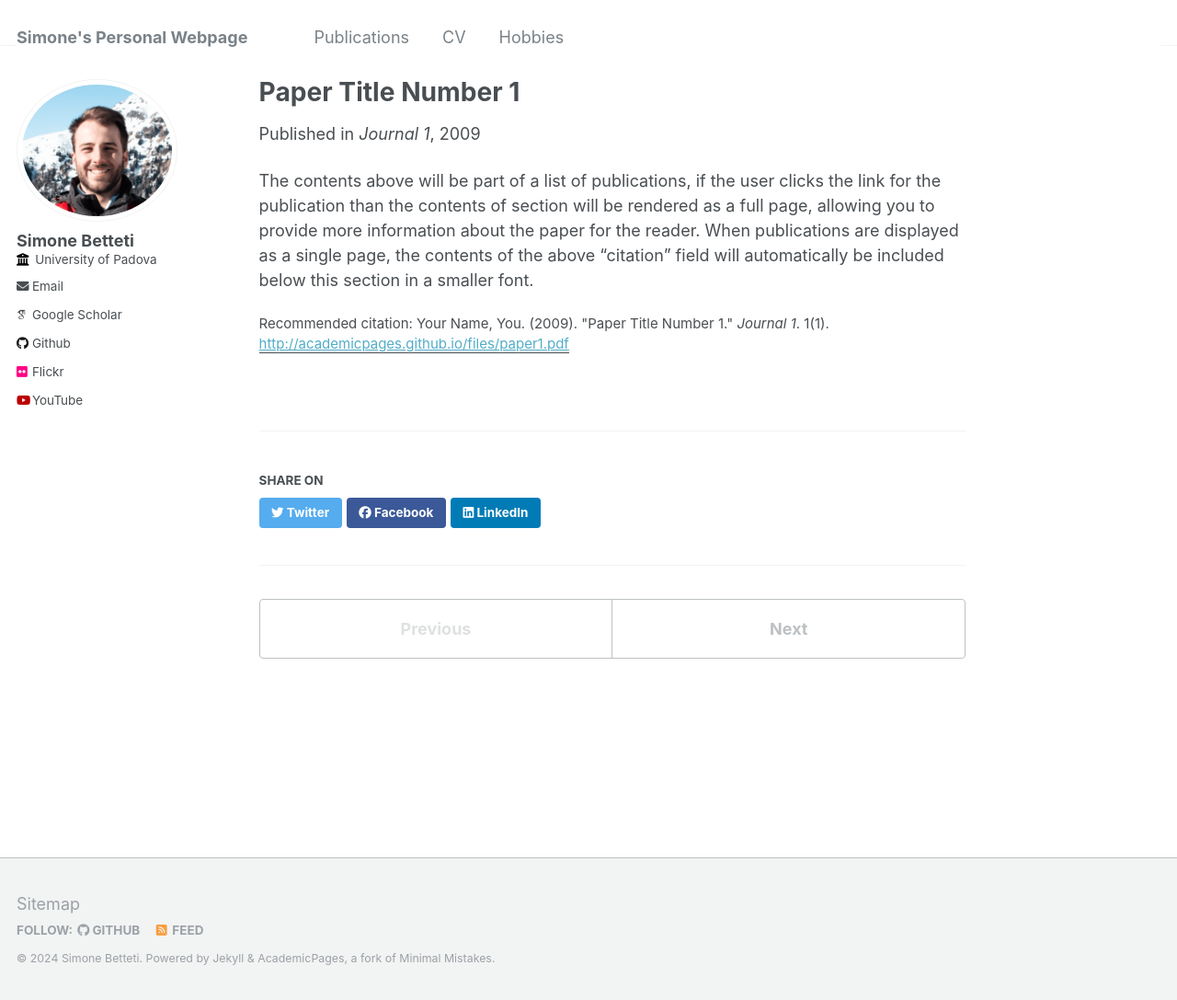
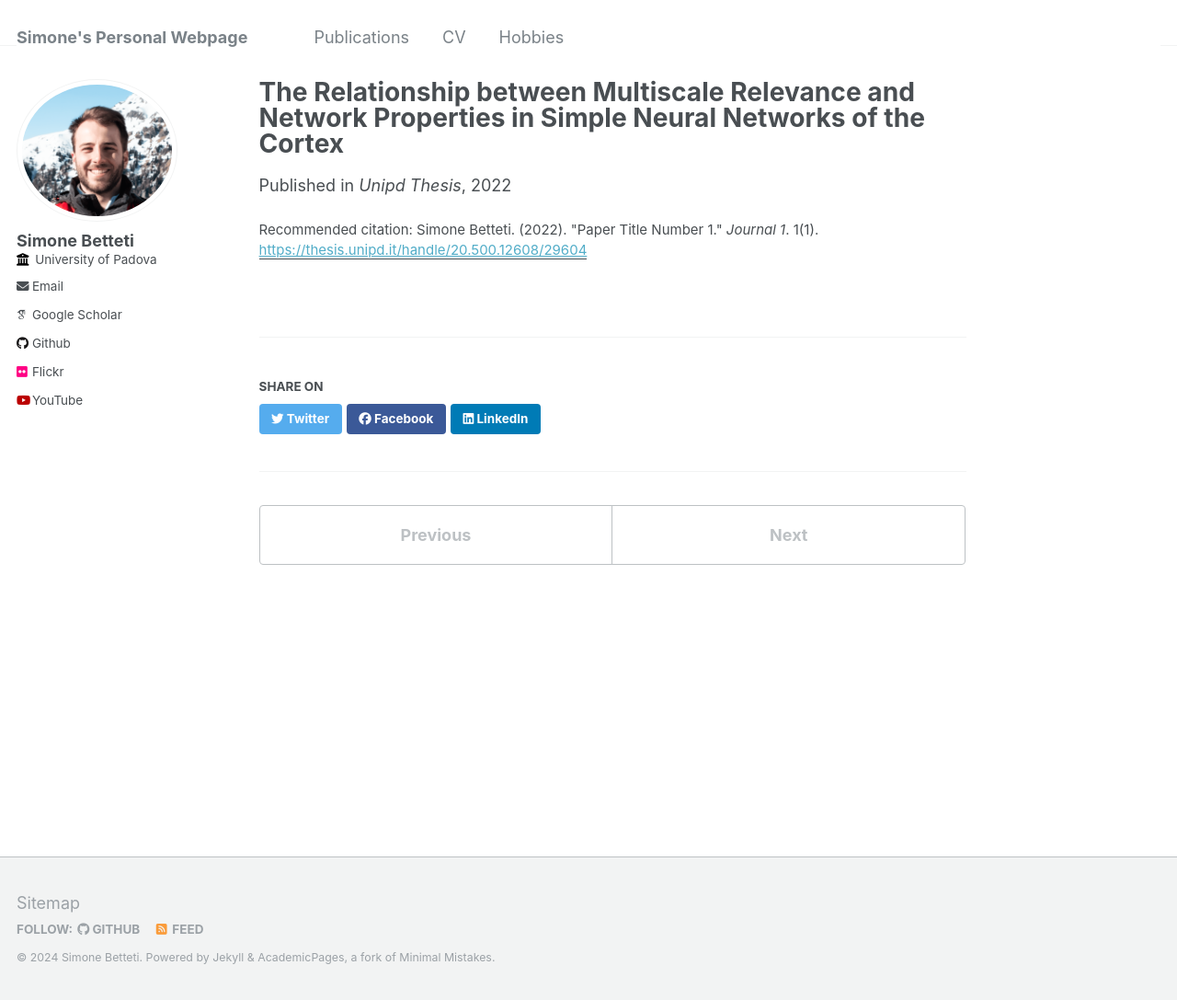
Before and after one commit to sim1bet/sim1bet.github.io, a Jekyll site: the page built from _publications/2009-10-01-paper-title-number-1.md, in a window 1280 px wide and 1087 px high. Shown: the whole window at 92% size. Built offline with Jekyll 4.4.1, drawn with Linux system fonts in a browser that asks for light colours; some web fonts are replaced.

Commit message:
Update 2009-10-01-paper-title-number-1.md

```diff
--- a/_publications/2009-10-01-paper-title-number-1.md
+++ b/_publications/2009-10-01-paper-title-number-1.md
@@ -1,12 +1,10 @@
 ---
-title: "Paper Title Number 1"
+title: "The Relationship between Multiscale Relevance and Network Properties in Simple Neural Networks of the Cortex"
 collection: publications
 permalink: /publication/2009-10-01-paper-title-number-1
-excerpt: 'This paper is about the number 1. The number 2 is left for future work.'
-date: 2009-10-01
-venue: 'Journal 1'
-paperurl: 'http://academicpages.github.io/files/paper1.pdf'
-citation: 'Your Name, You. (2009). &quot;Paper Title Number 1.&quot; <i>Journal 1</i>. 1(1).'
+excerpt: 'This is the official pubblication of my M.S. thesis of the University of Padua'
+date: 2022-04-21
+venue: 'Unipd Thesis'
+paperurl: 'https://thesis.unipd.it/handle/20.500.12608/29604'
+citation: 'Simone Betteti. (2022). &quot;Paper Title Number 1.&quot; <i>Journal 1</i>. 1(1).'
 ---
-
-The contents above will be part of a list of publications, if the user clicks the link for the publication than the contents of section will be rendered as a full page, allowing you to provide more information about the paper for the reader. When publications are displayed as a single page, the contents of the above "citation" field will automatically be included below this section in a smaller font.
```
